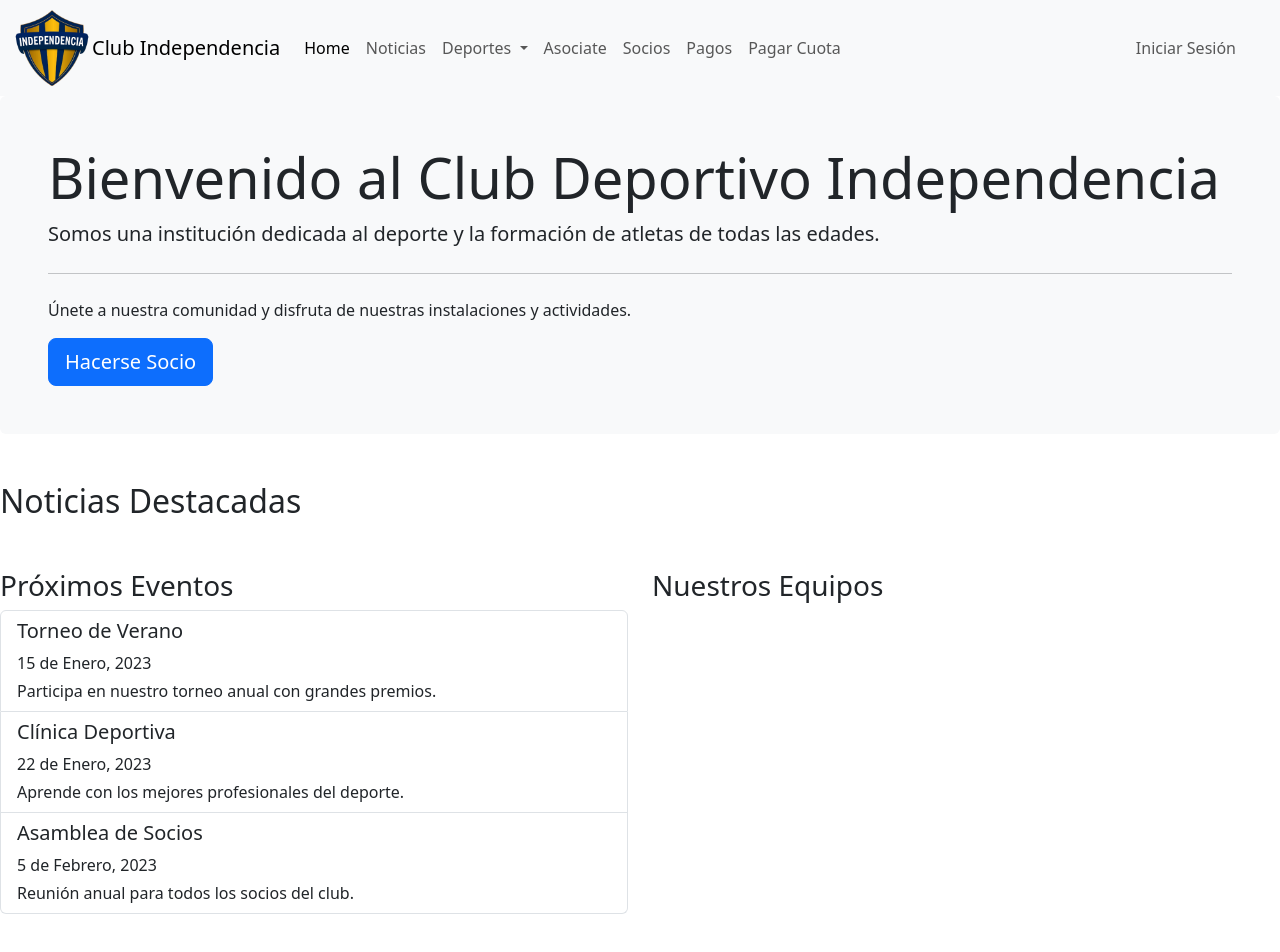
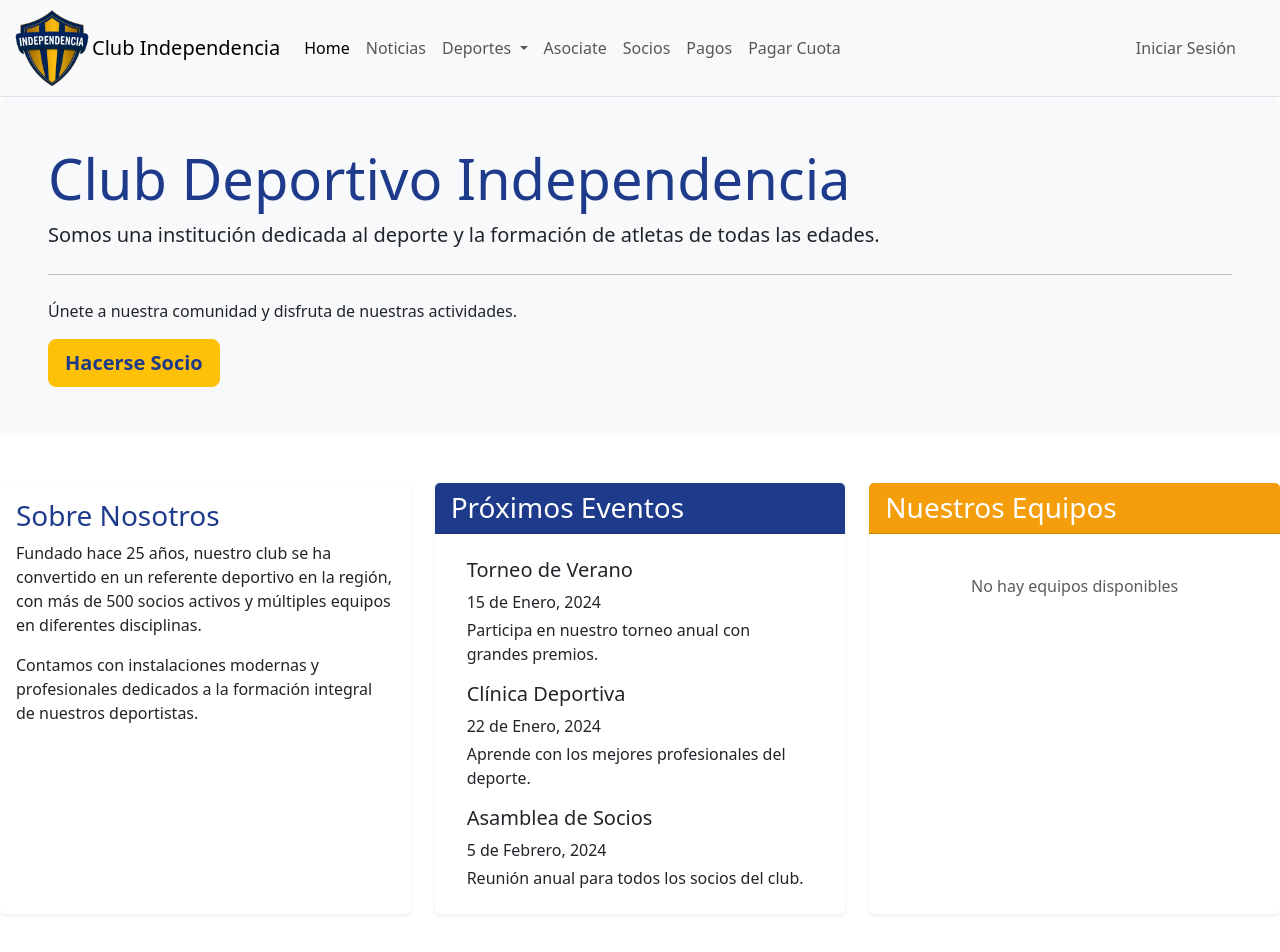
Before and after one commit to joseGiraudo/gestorClubBS, an Angular app: page / in a window 1280 px wide. Shown: the top 952 px of the page. Built offline with nearby package versions, Linux system fonts and the light colour scheme; no server answers.

Commit message:
home & teams pages refactor

```diff
--- a/src/app/components/core/home/home.component.css
+++ b/src/app/components/core/home/home.component.css
@@ -0,0 +1,101 @@
+/* Colores del Club */
+:root {
+  --club-blue: #1e3a8a;
+  --club-gold: #f59e0b;
+  --warm-orange: #ea580c;
+  --warm-coral: #f97316;
+  --warm-light: #fef3c7;
+  --warm-dark: #451a03;
+  --warm-muted: #78716c;
+}
+
+.text-club-blue { color: var(--club-blue) !important; }
+.text-club-gold { color: var(--club-gold) !important; }
+.text-warm-orange { color: var(--warm-orange) !important; }
+.text-warm-coral { color: var(--warm-coral) !important; }
+.text-warm-dark { color: var(--warm-dark) !important; }
+.text-warm-muted { color: var(--warm-muted) !important; }
+.text-white-75 { color: rgba(255, 255, 255, 0.85) !important; }
+
+.bg-club-blue { background-color: var(--club-blue) !important; }
+.bg-club-gold { background-color: var(--club-gold) !important; }
+.bg-warm-orange { background-color: var(--warm-orange) !important; }
+.bg-warm-light { background-color: var(--warm-light) !important; }
+
+/* Gradientes */
+.bg-gradient-club {
+  background: linear-gradient(135deg, var(--club-blue) 0%, #1e40af 100%);
+}
+
+.bg-gradient-club-cta {
+  background: linear-gradient(135deg, var(--warm-orange) 0%, var(--warm-coral) 100%);
+}
+
+/* Botones personalizados */
+.btn-club-gold {
+  background-color: var(--club-gold);
+  border-color: var(--club-gold);
+  color: #000;
+  font-weight: 600;
+}
+
+.btn-club-gold:hover {
+  background-color: #d97706;
+  border-color: #d97706;
+  color: #000;
+  transform: translateY(-1px);
+}
+
+.btn-outline-club-blue {
+  color: var(--club-blue);
+  border-color: var(--club-blue);
+}
+
+.btn-outline-club-blue:hover {
+  background-color: var(--club-blue);
+  border-color: var(--club-blue);
+  color: white;
+}
+
+.btn-outline-warm-orange {
+  color: var(--warm-orange);
+  border-color: var(--warm-orange);
+}
+
+.btn-outline-warm-orange:hover {
+  background-color: var(--warm-orange);
+  border-color: var(--warm-orange);
+  color: white;
+}
+
+/* Cards con tonos cálidos */
+.card-warm {
+  background-color: #fffbf5;
+  border: 1px solid #fed7aa;
+}
+
+.hero-section {
+  margin-bottom: 2rem;
+}
+
+.card {
+  transition: all 0.3s ease-in-out;
+}
+
+.card:hover {
+  transform: translateY(-3px);
+  box-shadow: 0 8px 25px rgba(234, 88, 12, 0.15);
+}
+
+.list-group-item-action:hover {
+  background-color: var(--warm-light);
+}
+
+/* Badges personalizados */
+.badge.bg-club-gold {
+  background-color: var(--club-gold) !important;
+}
+
+.badge.bg-warm-light {
+  background-color: var(--warm-light) !important;
+}
--- a/src/app/components/core/home/home.component.html
+++ b/src/app/components/core/home/home.component.html
@@ -1,53 +1,129 @@
-<div class="jumbotron bg-light p-5 rounded">
-    <h1 class="display-4">Bienvenido al Club Deportivo Independencia</h1>
+<!-- Hero Section Simplificado -->
+<div class="jumbotron p-5 rounded bg-body-tertiary">
+  <h1 class="display-4" style="color: #1e3a8a;"><strong>Club Deportivo Independencia</strong></h1>
   <p class="lead">Somos una institución dedicada al deporte y la formación de atletas de todas las edades.</p>
-    <hr class="my-4">
-    <p>Únete a nuestra comunidad y disfruta de nuestras instalaciones y actividades.</p>
-    <a class="btn btn-primary btn-lg" routerLink="/member-form" role="button">Hacerse Socio</a>
+  <hr class="my-4" style="background-color: rgba(255,255,255,0.3);">
+  <p>Únete a nuestra comunidad y disfruta de nuestras actividades.</p>
+  <a class="btn btn-warning btn-lg" style="color: #1e3a8a;" routerLink="/member-form" role="button">
+    <strong>Hacerse Socio</strong>
+  </a>
 </div>
 
+<!-- Noticias Section -->
+ @if(newsArray.length > 0) {
    <div class="row mt-5">
      <div class="col-12">
-      <h2 class="mb-4">Noticias Destacadas</h2>
+       <h2 class="mb-4" style="color: #1e3a8a;">Últimas Noticias</h2>
+     </div>
+   </div>
+   <div class="row mb-5">
+     @for(news of newsArray; track news.id) {
+      <div class="col-md-4 mb-3">
+        <div class="card h-100 border-0 shadow-sm">
+          <img src="{{news.imageUrl || 'https://placehold.co/200'}}"
+              class="card-img-top"
+              alt="{{news.title}}"
+              style="height: 200px; object-fit: cover;">
+          <div class="card-body">
+            <h5 class="card-title" style="color: #1e3a8a;">{{news.title}}</h5>
+            <p class="card-text">{{news.summary}}</p>
+            <div class="row justify-content-between">
+              <small class="text-muted col-4 mt-1">{{news.date}} 15/06/2025</small>
+              <a [routerLink]="['/news', news.id]" class="col-3 btn btn-sm btn-outline-secondary">Leer más</a>
+            </div>
+          </div>
+        </div>
+      </div>
+     }
+
+   </div>
+ }
+
+
+
+<!-- Información del Club -->
+<div class="row mt-5">
+  <div class="col-md-4 mb-4">
+    <div class="card h-100 border-0 shadow-sm">
+      <div class="card-body">
+        <h3 class="card-title" style="color: #1e3a8a;">Sobre Nosotros</h3>
+        <p class="card-text">Fundado hace 25 años, nuestro club se ha convertido en un referente deportivo en la región, con más de 500 socios activos y múltiples equipos en diferentes disciplinas.</p>
+        <p class="card-text">Contamos con instalaciones modernas y profesionales dedicados a la formación integral de nuestros deportistas.</p>
+      </div>
     </div>
   </div>
 
-  <app-news-list></app-news-list>
-
-  <div class="row mt-5">
-    <div class="col-md-6">
-      <h3>Próximos Eventos</h3>
-      <ul class="list-group">
-        <li class="list-group-item">
+  <!-- Próximos Eventos -->
+  <div class="col-md-4 mb-4">
+    <div class="card h-100 border-0 shadow-sm">
+      <div class="card-header" style="background-color: #1e3a8a; color: white;">
+        <h3 class="card-title mb-0">Próximos Eventos</h3>
+      </div>
+      <div class="card-body">
+        <ul class="list-group list-group-flush">
+          <li class="list-group-item border-0">
             <h5>Torneo de Verano</h5>
-          <p class="mb-1">15 de Enero, 2023</p>
+            <p class="mb-1">15 de Enero, 2024</p>
             <p class="mb-0">Participa en nuestro torneo anual con grandes premios.</p>
           </li>
-        <li class="list-group-item">
+          <li class="list-group-item border-0">
             <h5>Clínica Deportiva</h5>
-          <p class="mb-1">22 de Enero, 2023</p>
+            <p class="mb-1">22 de Enero, 2024</p>
             <p class="mb-0">Aprende con los mejores profesionales del deporte.</p>
           </li>
-        <li class="list-group-item">
+          <li class="list-group-item border-0">
             <h5>Asamblea de Socios</h5>
-          <p class="mb-1">5 de Febrero, 2023</p>
+            <p class="mb-1">5 de Febrero, 2024</p>
             <p class="mb-0">Reunión anual para todos los socios del club.</p>
           </li>
         </ul>
       </div>
-    <div class="col-md-6">
-      <h3>Nuestros Equipos</h3>
-      <div class="list-group">
-        @for(team of teamsArray; track team) {
-          <a href="#" class="list-group-item list-group-item-action">
-            <div class="d-flex w-100 justify-content-between">
+    </div>
+  </div>
+
+  <!-- Nuestros Equipos -->
+  <div class="col-md-4 mb-4">
+    <div class="card h-100 border-0 shadow-sm">
+      <div class="card-header" style="background-color: #f59e0b; color: white;">
+        <h3 class="card-title mb-0">Nuestros Equipos</h3>
+      </div>
+      <div class="card-body">
+        @if(teamsArray.length > 0) {
+          <div class="list-group list-group-flush">
+            @for(team of teamsArray.slice(0, 3); track team) {
+              <a href="#" class="list-group-item list-group-item-action border-0">
                 <h5 class="mb-1">{{team.name}}</h5>
+                <p class="mb-1">{{team.description}}</p>
                 <small>{{ translateTeamSport(team.sport) }}</small>
+              </a>
+            }
           </div>
-            <p class="mb-1">{{team.description}}</p>
-            <small>Ver detalles</small>
-          </a>
+          @if(teamsArray.length > 3) {
+            <div class="text-center mt-3">
+              <a href="#" class="btn btn-sm btn-outline-warning">Ver todos</a>
+            </div>
+          }
+        } @else {
+          <div class="text-center py-4">
+            <p class="text-muted">No hay equipos disponibles</p>
+          </div>
         }
       </div>
     </div>
   </div>
+</div>
+
+<!-- Call to Action Simple -->
+<div class="row mt-4 mb-5">
+  <div class="col-12">
+    <div class="card border-0" style="background-color: #fff8e6;">
+      <div class="card-body text-center py-4">
+        <h3 style="color: #1e3a8a;">¿Quieres ser parte de nuestro club?</h3>
+        <p class="mb-4">Únete a nuestra familia deportiva y disfruta de beneficios exclusivos para socios.</p>
+        <a class="btn btn-warning" routerLink="/member-form">
+          Hacerse Socio
+        </a>
+      </div>
+    </div>
+  </div>
+</div>
--- a/src/app/components/core/home/home.component.ts
+++ b/src/app/components/core/home/home.component.ts
@@ -2,13 +2,12 @@ import { Component, inject, OnInit } from '@angular/core';
 import { RouterLink } from '@angular/router';
 import { News } from '../../../models/news';
 import { NewsService } from '../../../services/news.service';
-import { NewsListComponent } from "../../news/news-list/news-list.component";
 import { TeamService } from '../../../services/team.service';
 import { Team, TeamSport, translateTeamSport } from '../../../models/team';
 
 @Component({
   selector: 'app-home',
-  imports: [RouterLink, NewsListComponent],
+  imports: [RouterLink],
   templateUrl: './home.component.html',
   styleUrl: './home.component.css'
 })
--- a/src/app/components/core/navbar/navbar.component.html
+++ b/src/app/components/core/navbar/navbar.component.html
@@ -1,4 +1,4 @@
-<nav class="navbar navbar-expand-lg bg-body-tertiary">
+<nav class="navbar navbar-expand-lg bg-body-tertiary border-bottom">
     <div class="container-fluid">
       <img src="logo_simple-removebg-preview.png" alt="Club Logo"  style="width: 80px; height: auto;">
       <a class="navbar-brand" href="#">Club Independencia</a>
--- a/src/app/components/members/member-form/member-form.component.html
+++ b/src/app/components/members/member-form/member-form.component.html
@@ -1,7 +1,7 @@
 <form [formGroup]="memberForm" (ngSubmit)="onSubmit()" class="container mt-4">
   <div class="card">
     <div class="card-header">
-      <h5>Cargar Socio</h5>
+      <h5>Quiero ser socio!</h5>
     </div>
     <div class="card-body row g-3">
 
--- a/src/app/components/teams/team-list/team-list.component.html
+++ b/src/app/components/teams/team-list/team-list.component.html
@@ -1,5 +1,40 @@
+<div class="container mt-4">
+    @if(sport) {
 
-
-@for(team of teamsArray; track team) {
-    <h3>{{team.name}}</h3>
-}
+        <h2>Equipos Deportivos: {{translateTeamSport(sport)}}</h2>
+        <div class="row mt-3">
+          <div class="col-12">
+              @if(teamsArray.length > 0) {
+                @for(team of teamsArray; track team) {
+                  <div class="card mb-3">
+                      <div class="card-header d-flex justify-content-between align-items-center">
+                          <h5 class="card-title mb-0">{{team.name}}</h5>
+                          <span class="badge bg-secondary">{{translateTeamSport(team.sport)}}</span>
+                      </div>
+                      <div class="card-body">
+                          <p class="card-text">{{team.description}}</p>
+                          <h6>Miembros:</h6>
+                          <div class="row g-3">
+                              @for(member of team.members; track member) {
+                                  <div class="col-md-3">
+                                      {{member.name}} ({{formatDate(member.birthdate)}})
+                                  </div>
+                              }
+                          </div>
+                      </div>
+                  </div>
+                }
+              } @else {
+                <div class="text-center py-5">
+                    <div class="mb-4">
+                        <i class="bi bi-trophy" style="font-size: 4rem; color: #6c757d;"></i>
+                    </div>
+                    <h4 class="text-muted mb-3">No hay equipos disponibles</h4>
+                    <p class="text-muted">Por el momento no se encuentran equipos activos para este deporte.</p>
+                    <p class="text-muted">¡Vuelve pronto para ver las novedades!</p>
+                </div>
+              }
+          </div>
+        </div>
+    }
+    </div>
```
Also changed, not shown: src/app/components/teams/team-list/team-list.component.ts (+8 -1 lines). Lines whose indentation alone changed are shown as unchanged.
